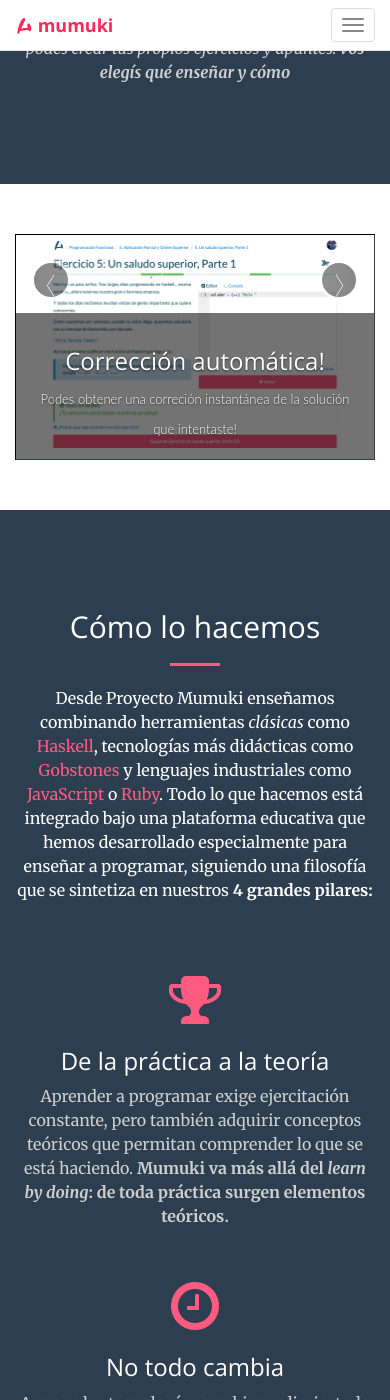
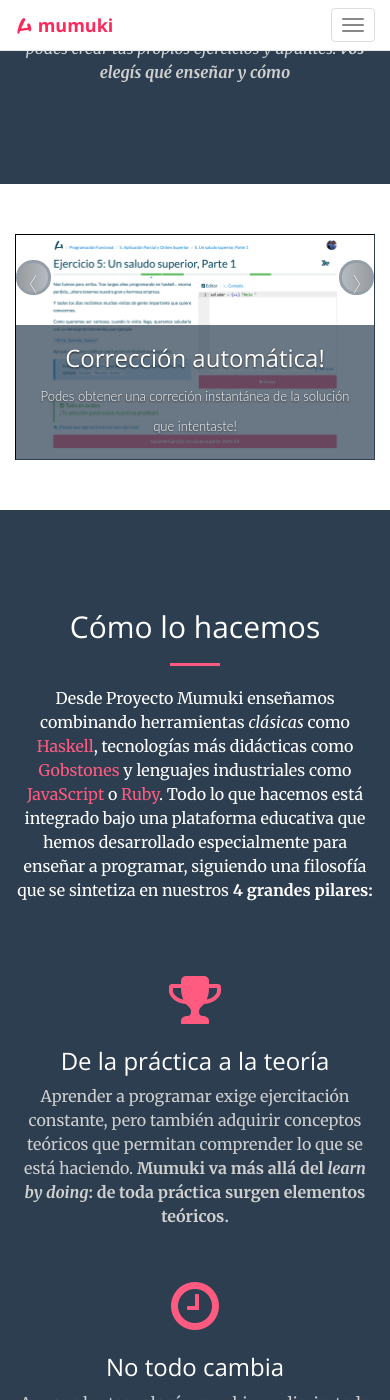
Before and after one commit to mumuki/mumuki.github.io, a Jekyll site: the page built from index.html, in a window 390 px wide and 1400 px high, scrolled down 2327 px. Built offline with Jekyll 4.4.1, drawn with Linux system fonts in a browser that asks for light colours; the list of posts is cut into pages by our own code.

Commit message:
Improve carousel responsiveness

```diff
--- a/_sass/_carousel.scss
+++ b/_sass/_carousel.scss
@@ -74,7 +74,6 @@
         padding: 15px;
         text-align: center;
     }
-    .carousel-caption h4 { font-size: 30px }
     .carousel-caption p {
         margin-top: 10px;
         font-size: 10px;
@@ -103,13 +102,12 @@
     line-height: 30px;
     color: #ffffff;
     text-align: center;
-    background: #222222;
-    border: 3px solid #ffffff;
+    background: rgba(44, 62, 80, 0.7);
+    border: 3px solid rgba(44, 62, 80);
     -webkit-border-radius: 23px;
     -moz-border-radius: 23px;
     border-radius: 23px;
     opacity: 0.5;
-    filter: alpha(opacity=50);
 }
 .carousel-control.right {
     right: 15px;
@@ -128,13 +126,34 @@
 }
 
 @media screen and (max-width: 700px){
-     .carousel-caption p {
+    .carousel-caption p {
         font-size: 13px;
+        margin-bottom: 0px;
     }
-    .carousel-caption {
-    background: rgba(0, 0, 0, 0.55);
+    .carousel-caption h3 {
+        margin-top: 5px;
     }
     .carousel-control {
         top: 20%;
+        height: 35px;
+        width: 35px;
+        -webkit-border-radius: 17px;
+        -moz-border-radius: 17px;
+        border-radius: 17px;
+        font-size: 50px;
+    }
+    .carousel-control.right {
+        right: 0px;
+        left: auto;
+    }
+    .carousel-control.left {
+        left: 0px;
+        right: auto;
     }
 }
+
+@media screen and (max-width: 400px){
+    .carousel-caption {
+        height: 60%;
+    }
+}
```
